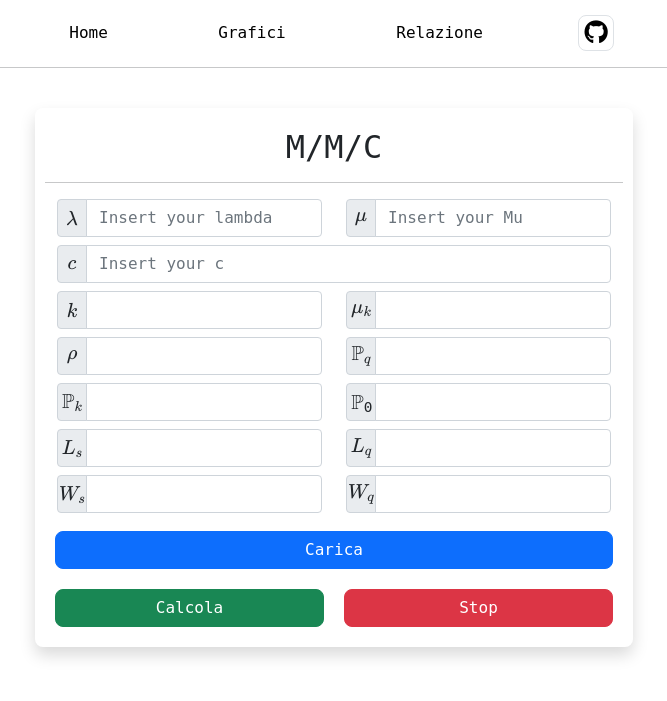
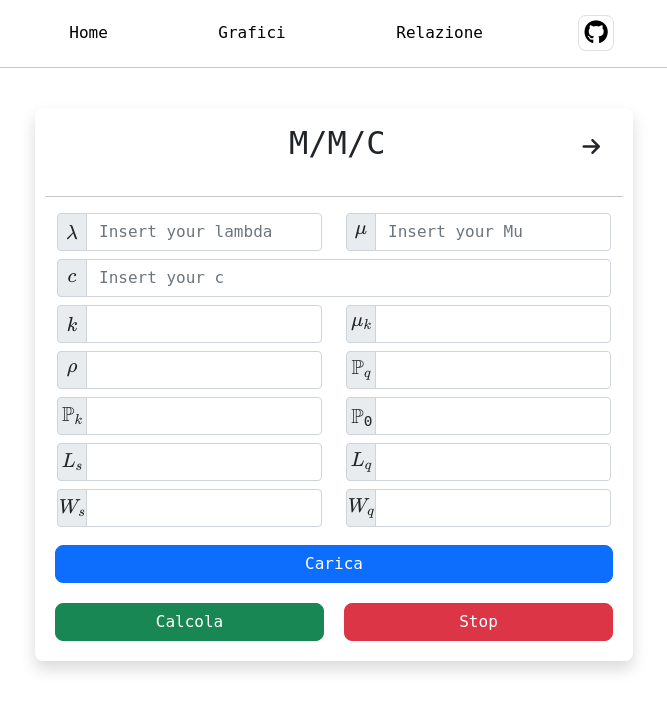
Before and after one commit to acuti03/mmc_queue_system, a Django app: template mmc/templates/mmc/index.html in a window 1280 px wide. Shown: the top 701 px of the page, without its empty margins (306-973 px from the left). Run offline with Django 4.2, Linux system fonts and the light colour scheme; the template is opened without the code that fills it: most values are stand-ins (such as "Sample title", 1, 10 or a date in 2020); parts of the project's set-up code (start-up, migrations or seed data) failed here and were passed over.

Commit message:
Add go ahead button

```diff
--- a/mmc/static/index.css
+++ b/mmc/static/index.css
@@ -46,8 +46,16 @@ main .btn{
 	border-radius: 8px;
 	margin: 10px;
 }
-main h2{
-	margin-top: 10px;
+main .head{
+	display: flex;
+	align-items: baseline;
+	justify-content: space-between;
+}
+main .head h2{
+	padding-left: 70px;
+}
+main .head button{
+	padding-bottom: 10px;
 }
 .row{
 	margin: auto;
--- a/mmc/templates/mmc/index.html
+++ b/mmc/templates/mmc/index.html
@@ -13,17 +13,17 @@
 
 	<!-- MathJax-->
 	<script src="https://polyfill.io/v3/polyfill.min.js?features=es6"></script>
-	<script id="MathJax-script" async
-			src="https://cdn.jsdelivr.net/npm/mathjax@3/es5/tex-mml-chtml.js">
-	</script>
+	<script id="MathJax-script" async src="https://cdn.jsdelivr.net/npm/mathjax@3/es5/tex-mml-chtml.js"></script>
 
 	<!-- My CSS and Javascript file -->
 	<link rel="stylesheet" href="{% static 'index.css' %}">
 	<script src="{% static 'script.js' %}" defer data-k="{{ k }}" data-mu_k="{{ mu_k }}"
+		data-c="{{ c }}" data-myLambda="{{ myLambda }}" data-mu="{{ mu }}"
 		data-rho="{{ rho }}" data-p_0="{{ p_0 }}" data-p_k="{{ p_k }}" data-p_queue="{{ p_queue }}"
 		data-l_q="{{ l_q }}" data-l_s="{{ l_s }}" data-w_q="{{ w_q }}"
 		data-w_s="{{ w_s }}"></script>
 
+	<!-- Add font-awasome -->
 	<link rel="stylesheet" href="https://cdnjs.cloudflare.com/ajax/libs/font-awesome/6.4.2/css/all.min.css"
 		integrity="sha512-z3gLpd7yknf1YoNbCzqRKc4qyor8gaKU1qmn+CShxbuBusANI9QpRohGBreCFkKxLhei6S9CQXFEbbKuqLg0DA=="
 		crossorigin="anonymous" referrerpolicy="no-referrer" />
@@ -37,17 +37,23 @@
 <body>
 	<nav>
 		<a href="#">Home</a></li>
-		<a href="#">Grafici</a></li>
+		<a href="grafici">Grafici</a></li>
 		<a href="#">Relazione</a>
 		<span class="border">
-			<a href="#"><i class="fa-brands fa-github fa-xl" style="color: #000000;"></i></a>
+			<a href="https://github.com/acuti03" target="_blank"><i class="fa-brands fa-github fa-xl" style="color: #000000;"></i></a>
 		</span>
 	</nav>
 	<hr>
 	<main>
 		<div class="myConatiner shadow">
-			<form id="myform" method="POST" action="">{% csrf_token %}
-				<h2>M/M/C</h2>
+			<form id="myform" onsubmit="submitControl()" method="POST" action="">{% csrf_token %}
+				<div class="head">
+					<p></p>
+					<h2>M/M/C</h2>
+					<span>
+						<button type="button" class="btn"><i class="fa-solid fa-arrow-right fa-lg"></i></button>
+					</span>
+				</div>
 				<hr>
 				<div class="row">
 					<div class="col input-group mb-2">
```
